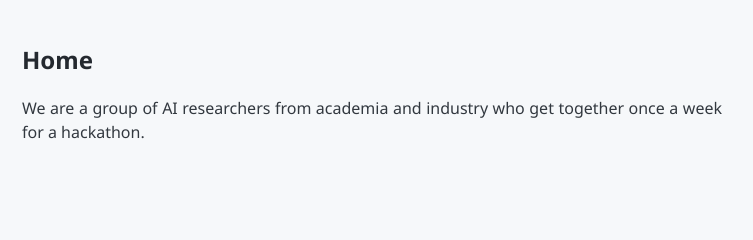
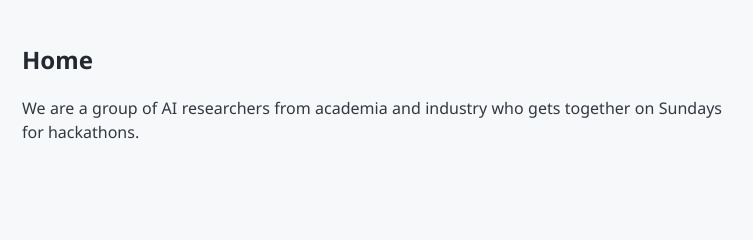
Before and after one commit to sundai-research/sundai-research.github.io, a plain HTML site: page index.html in a window 1280 px wide. Shown: the top 240 px of the page, 388-1141 px from the left. Drawn offline with Linux system fonts and the light colour scheme.

Commit message:
update description

```diff
--- a/index.html
+++ b/index.html
@@ -9,8 +9,8 @@
 <meta name="generator" content="Jekyll v4.4.1" />
 <meta property="og:title" content="Home" />
 <meta property="og:locale" content="en_US" />
-<meta name="description" content="We are a group of AI researchers from academia and industry who get together once a week for a hackathon." />
-<meta property="og:description" content="We are a group of AI researchers from academia and industry who get together once a week for a hackathon." />
+<meta name="description" content="We are a group of AI researchers from academia and industry who gets together on Sundays for hackathons." />
+<meta property="og:description" content="We are a group of AI researchers from academia and industry who gets together on Sundays for hackathons." />
 <link rel="canonical" href="/" />
 <meta property="og:url" content="/" />
 <meta property="og:site_name" content="Sundai Research" />
@@ -18,7 +18,7 @@
 <meta name="twitter:card" content="summary" />
 <meta property="twitter:title" content="Home" />
 <script type="application/ld+json">
-{"@context":"https://schema.org","@type":"WebSite","description":"We are a group of AI researchers from academia and industry who get together once a week for a hackathon.","headline":"Home","name":"Sundai Research","url":"/"}</script>
+{"@context":"https://schema.org","@type":"WebSite","description":"We are a group of AI researchers from academia and industry who gets together on Sundays for hackathons.","headline":"Home","name":"Sundai Research","url":"/"}</script>
 <!-- End Jekyll SEO tag -->
 
   <link rel="stylesheet" href="/assets/css/style.css">
@@ -52,7 +52,7 @@
 
       <h1 id="home">Home</h1>
 
-<p>We are a group of AI researchers from academia and industry who get together once a week for a hackathon.</p>
+<p>We are a group of AI researchers from academia and industry who gets together on Sundays for hackathons.</p>
 
 
       </section>
```
Also changed, not shown: 404.html (+3 -3 lines).
